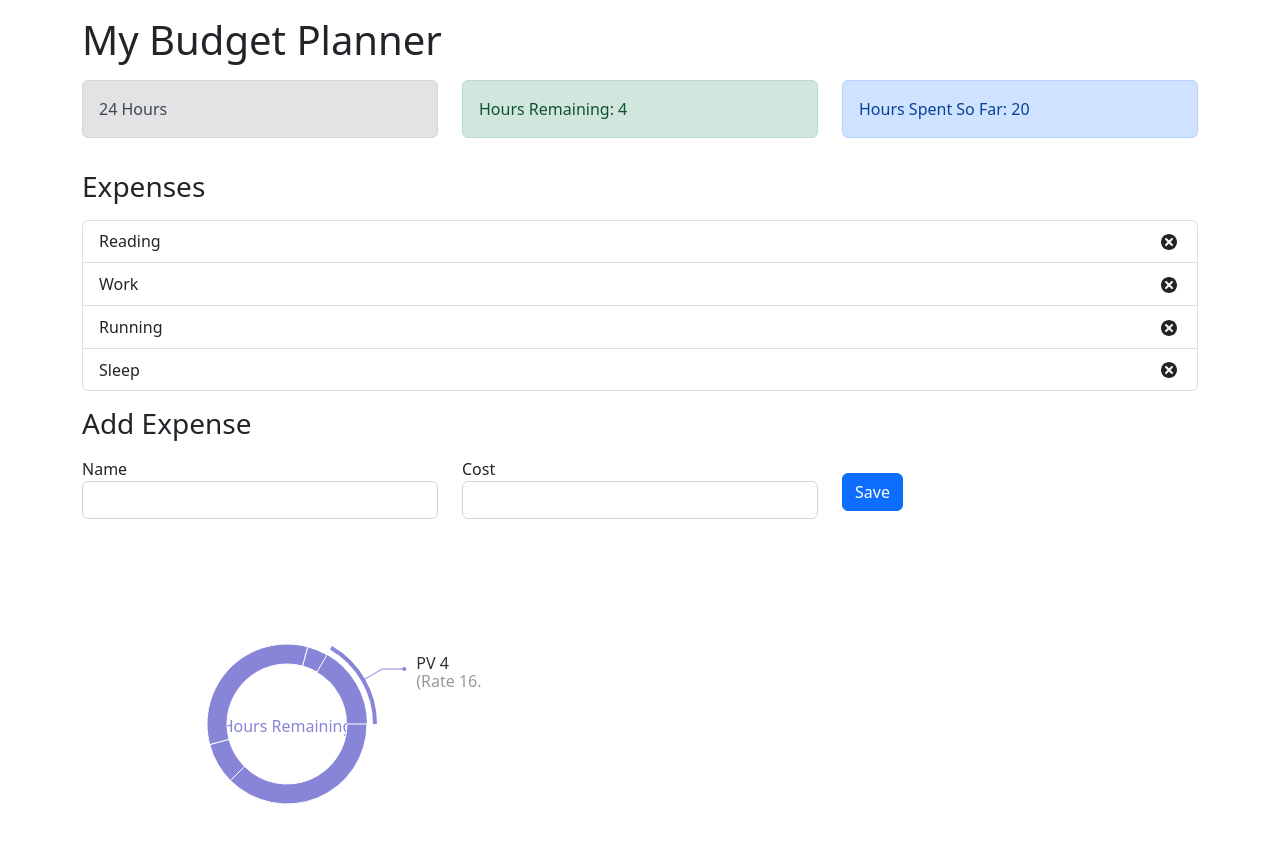
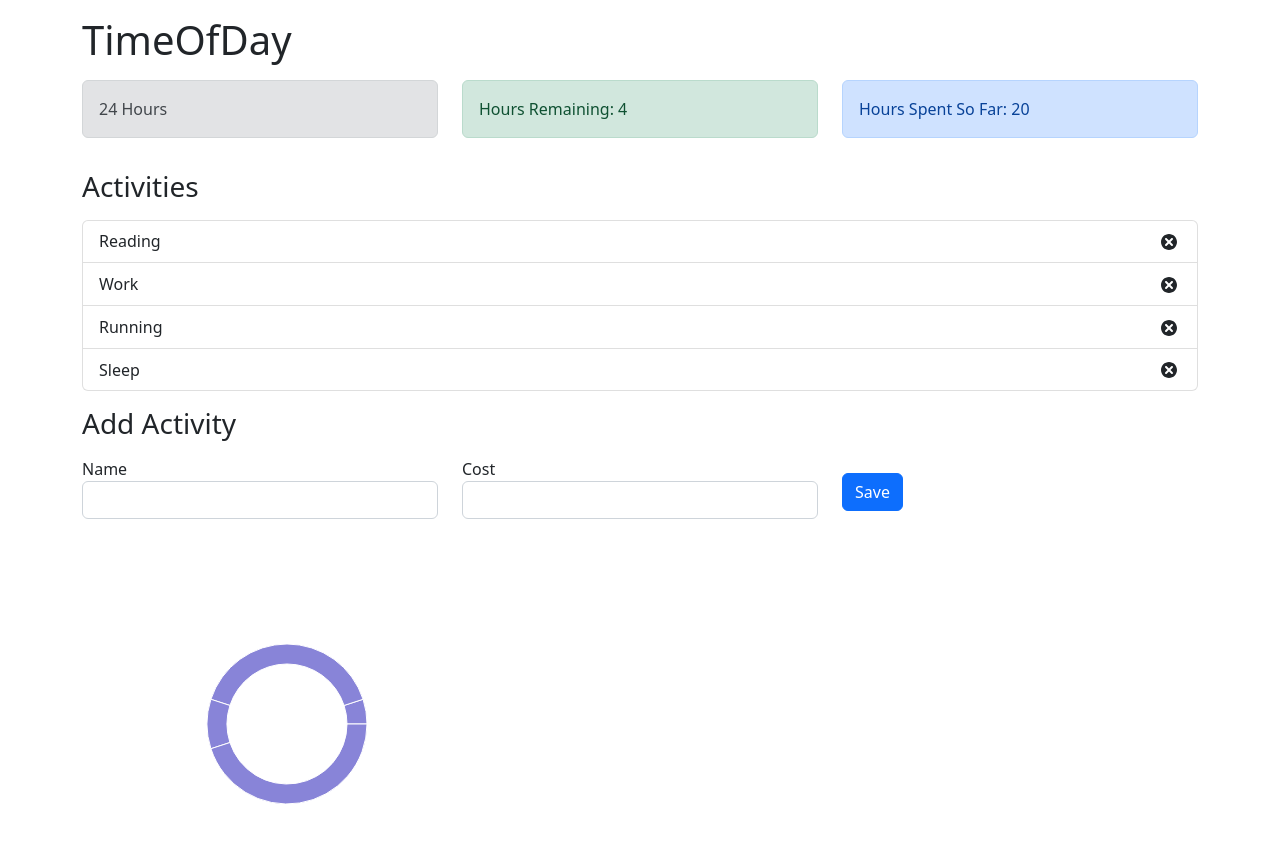
Before and after one commit to jrk12b/QA-Automation, a React (Create React App) app: page / in a window 1280 px wide. Shown: the top 842 px of the page. Built offline with nearby package versions, Linux system fonts and the light colour scheme.

Commit message:
renaming code

```diff
--- a/src/App.js
+++ b/src/App.js
@@ -1,40 +1,39 @@
-// https://www.freecodecamp.org/news/react-budget-tracker-app/
 import React from 'react';
 import 'bootstrap/dist/css/bootstrap.min.css';
 import { AppProvider } from './context/AppContext';
-import Budget from './components/Budget';
+import TimeBudget from './components/TimeBudget';
 import Graph from './components/Graph';
-import ExpenseTotal from './components/ExpenseTotal';
-import ExpenseList from './components/ExpenseList';
-import AddExpenseForm from './components/AddExpenseForm';
-import Remaining from './components/Remaining';
+import ActivityTotal from './components/ActivityTotal';
+import ActivityList from './components/ActivityList';
+import AddActivityForm from './components/AddActivityForm';
+import RemainingHours from './components/RemainingHours';
 
 function App() {
 	return (
 		<AppProvider>
 			<div className="container">
-				<h1 className="mt-3">My Budget Planner</h1>
+				<h1 className="mt-3">TimeOfDay</h1>
 				<div className="row mt-3">
 					<div className="col-sm">
-						<Budget />
+						<TimeBudget />
 					</div>
 					<div className="col-sm">
-						<Remaining />
+						<RemainingHours />
 					</div>
 					<div className="col-sm">
-						<ExpenseTotal />
+						<ActivityTotal />
 					</div>
 				</div>
-				<h3 className="mt-3">Expenses</h3>
+				<h3 className="mt-3">Activities</h3>
 				<div className="row mt-3">
 					<div className="col-sm">
-						<ExpenseList />
+						<ActivityList />
 					</div>
 				</div>
-				<h3 className="mt-3">Add Expense</h3>
+				<h3 className="mt-3">Add Activity</h3>
 				<div className="row mt-3">
 					<div className="col-sm">
-						<AddExpenseForm />
+						<AddActivityForm />
 					</div>
 				</div>
 				<Graph />
--- a/src/components/ExpenseItem.js
+++ b/src/components/ActivityItem.js
@@ -2,12 +2,12 @@ import React, { useContext } from 'react';
 import { TiDelete } from 'react-icons/ti';
 import { AppContext } from '../context/AppContext';
 
-const ExpenseItem = (props) => {
+const ActivityItem = (props) => {
 	const { dispatch } = useContext(AppContext);
 
-	const handleDeleteExpense = () => {
+	const handleDeleteActivity = () => {
 		dispatch({
-			type: 'DELETE_EXPENSE',
+			type: 'DELETE_ACTIVITY',
 			payload: props.id,
 		});
 	};
@@ -16,11 +16,11 @@ const ExpenseItem = (props) => {
 		<li className="list-group-item d-flex justify-content-between align-items-center">
 			{props.name}
 			<div>
-				<span className="badge badge-primary badge-pill mr-3">£{props.cost}</span>
-				<TiDelete size="1.5em" onClick={handleDeleteExpense}></TiDelete>
+				<span className="badge badge-primary badge-pill mr-3">{props.hour}</span>
+				<TiDelete size="1.5em" onClick={handleDeleteActivity}></TiDelete>
 			</div>
 		</li>
 	);
 };
 
-export default ExpenseItem;
+export default ActivityItem;
--- /dev/null
+++ b/src/components/ActivityList.js
@@ -0,0 +1,17 @@
+import React, { useContext } from 'react';
+import ActivityItem from './ActivityItem';
+import { AppContext } from '../context/AppContext';
+
+const ActivityList = () => {
+	const { activities } = useContext(AppContext);
+
+	return (
+		<ul className="list-group">
+			{activities.map((activity) => (
+				<ActivityItem id={activity.id} name={activity.name} cost={activity.hour} />
+			))}
+		</ul>
+	);
+};
+
+export default ActivityList;
--- /dev/null
+++ b/src/components/ActivityTotal.js
@@ -0,0 +1,18 @@
+import React, { useContext } from 'react';
+import { AppContext } from '../context/AppContext';
+
+const ActivityTotal = () => {
+	const { activities } = useContext(AppContext);
+
+	const totalActivities = activities.reduce((total, item) => {
+		return (total += item.hour);
+	}, 0);
+
+	return (
+		<div className="alert alert-primary">
+			<span>Hours Spent So Far: {totalActivities}</span>
+		</div>
+	);
+};
+
+export default ActivityTotal;
--- a/src/components/AddExpenseForm.js
+++ b/src/components/AddActivityForm.js
@@ -2,24 +2,24 @@ import React, { useContext, useState } from 'react';
 import { AppContext } from '../context/AppContext';
 import { v4 as uuidv4 } from 'uuid';
 
-const AddExpenseForm = () => {
+const AddActivityForm = () => {
 	const { dispatch } = useContext(AppContext);
 
 	const [name, setName] = useState('');
-	const [cost, setCost] = useState('');
+	const [hour, setCost] = useState('');
 
 	const onSubmit = (event) => {
 		event.preventDefault();
 
-		const expense = {
+		const activity = {
 			id: uuidv4(),
 			name: name,
-			cost: parseInt(cost),
+			hour: parseInt(hour),
 		};
 
 		dispatch({
-			type: 'ADD_EXPENSE',
-			payload: expense,
+			type: 'ADD_ACTIVITY',
+			payload: activity,
 		});
 	};
 
@@ -44,7 +44,7 @@ const AddExpenseForm = () => {
 						type="text"
 						className="form-control"
 						id="cost"
-						value={cost}
+						value={hour}
 						onChange={(event) => setCost(event.target.value)}
 					></input>
 				</div>
@@ -58,4 +58,4 @@ const AddExpenseForm = () => {
 	);
 };
 
-export default AddExpenseForm;
+export default AddActivityForm;
--- a/src/components/ExpenseList.js
+++ /dev/null
@@ -1,17 +0,0 @@
-import React, { useContext } from 'react';
-import ExpenseItem from './ExpenseItem';
-import { AppContext } from '../context/AppContext';
-
-const ExpenseList = () => {
-	const { expenses } = useContext(AppContext);
-
-	return (
-		<ul className="list-group">
-			{expenses.map((expense) => (
-				<ExpenseItem id={expense.id} name={expense.name} cost={expense.cost} />
-			))}
-		</ul>
-	);
-};
-
-export default ExpenseList;
--- a/src/components/ExpenseTotal.js
+++ /dev/null
@@ -1,18 +0,0 @@
-import React, { useContext } from 'react';
-import { AppContext } from '../context/AppContext';
-
-const ExpenseTotal = () => {
-	const { expenses } = useContext(AppContext);
-
-	const totalExpenses = expenses.reduce((total, item) => {
-		return (total += item.cost);
-	}, 0);
-
-	return (
-		<div className="alert alert-primary">
-			<span>Hours Spent So Far: {totalExpenses}</span>
-		</div>
-	);
-};
-
-export default ExpenseTotal;
--- a/src/components/Graph.js
+++ b/src/components/Graph.js
@@ -75,11 +75,11 @@ export default function Graph() {
 	);
 
 	// Getting the data
-	const { expenses, budget } = useContext(AppContext);
+	const { activities, budget } = useContext(AppContext);
 
 	// Get Remaining hours
-	const totalExpenses = expenses.reduce((total, item) => {
-		return (total = total + item.cost);
+	const totalActivities = activities.reduce((total, item) => {
+		return (total = total + item.hour);
 	}, 0);
 
 	// Create data array to be populate
@@ -88,11 +88,11 @@ export default function Graph() {
 	];
 
 	// Populate data array with remaining hours
-	data.push({ name: 'Hours Remaining', value: budget - totalExpenses });
+	data.push({ name: 'Hours Remaining', value: budget - totalActivities });
 
-	// Loop through expenses array and populate data array
-	expenses.forEach(element => {
-		data.push({ name: element.name, value: element.cost })
+	// Loop through activities array and populate data array
+	activities.forEach(element => {
+		data.push({ name: element.name, value: element.hour })
 	});
 
 	return (
--- a/src/components/Remaining.js
+++ /dev/null
@@ -1,20 +0,0 @@
-import React, { useContext } from 'react';
-import { AppContext } from '../context/AppContext';
-
-const Remaining = () => {
-	const { expenses, budget } = useContext(AppContext);
-
-	const totalExpenses = expenses.reduce((total, item) => {
-		return (total = total + item.cost);
-	}, 0);
-
-	const alertType = totalExpenses > budget ? 'alert-danger' : 'alert-success';
-
-	return (
-		<div className={`alert ${alertType}`}>
-			<span>Hours Remaining: {budget - totalExpenses}</span>
-		</div>
-	);
-};
-
-export default Remaining;
--- /dev/null
+++ b/src/components/RemainingHours.js
@@ -0,0 +1,20 @@
+import React, { useContext } from 'react';
+import { AppContext } from '../context/AppContext';
+
+const RemainingHours = () => {
+	const { activities, hours } = useContext(AppContext);
+
+	const totalActivities = activities.reduce((total, item) => {
+		return (total = total + item.hour);
+	}, 0);
+
+	const alertType = totalActivities > hours ? 'alert-danger' : 'alert-success';
+
+	return (
+		<div className={`alert ${alertType}`}>
+			<span>Hours Remaining: {hours - totalActivities}</span>
+		</div>
+	);
+};
+
+export default RemainingHours;
--- a/src/components/Budget.js
+++ b/src/components/TimeBudget.js
@@ -1,14 +1,14 @@
 import React, { useContext } from 'react';
 import { AppContext } from '../context/AppContext';
 
-const Budget = () => {
-	const { budget } = useContext(AppContext);
+const TimeBudget = () => {
+	const { hours } = useContext(AppContext);
 
 	return (
 		<div className="alert alert-secondary">
-			<span>{budget} Hours</span>
+			<span>{hours} Hours</span>
 		</div>
 	);
 };
 
-export default Budget;
+export default TimeBudget;
--- a/src/context/AppContext.js
+++ b/src/context/AppContext.js
@@ -3,15 +3,15 @@ import { v4 as uuidv4 } from 'uuid';
 
 const AppReducer = (state, action) => {
 	switch (action.type) {
-		case 'ADD_EXPENSE':
+		case 'ADD_ACTIVITY':
 			return {
 				...state,
-				expenses: [...state.expenses, action.payload],
+				activites: [...state.activites, action.payload],
 			};
-		case 'DELETE_EXPENSE':
+		case 'DELETE_ACTIVITY':
 			return {
 				...state,
-				expenses: state.expenses.filter((expense) => expense.id !== action.payload),
+				activites: state.activites.filter((activity) => activity.id !== action.payload),
 			};
 		default:
 			return state;
@@ -19,12 +19,12 @@ const AppReducer = (state, action) => {
 };
 
 const initialState = {
-	budget: 24,
-	expenses: [
-		{ id: uuidv4(), name: 'Reading', cost: 1 },
-		{ id: uuidv4(), name: 'Work', cost: 8 },
-		{ id: uuidv4(), name: 'Running', cost: 2 },
-		{ id: uuidv4(), name: 'Sleep', cost: 9 },
+	hours: 24,
+	activites: [
+		{ id: uuidv4(), name: 'Reading', hour: 1 },
+		{ id: uuidv4(), name: 'Work', hour: 8 },
+		{ id: uuidv4(), name: 'Running', hour: 2 },
+		{ id: uuidv4(), name: 'Sleep', hour: 9 },
 	],
 };
 
@@ -36,8 +36,8 @@ export const AppProvider = (props) => {
 	return (
 		<AppContext.Provider
 			value={{
-				budget: state.budget,
-				expenses: state.expenses,
+				hours: state.hours,
+				activities: state.activites,
 				dispatch,
 			}}
 		>
```
